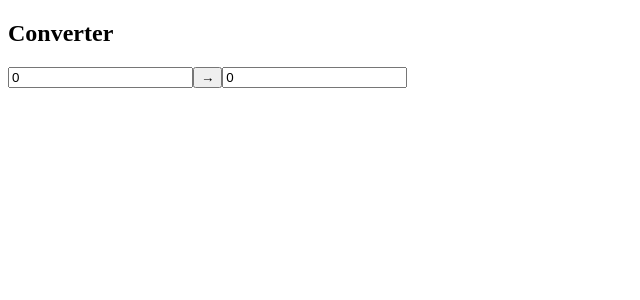
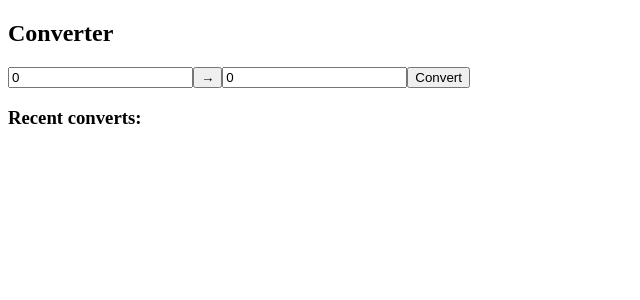
Before and after one commit to slowpokex/react-tasks, a React app: page / in a window 1280 px wide. Shown: the top 300 px of the page, without its empty margins (0-640 px from the left). Built offline with nearby package versions, Linux system fonts and the light colour scheme.

Commit message:
Add some logic

```diff
--- a/src/App/App.js
+++ b/src/App/App.js
@@ -1,6 +1,7 @@
 import React, { Component } from 'react';
 import Header from './components/Header'
-import ConvertForm from './components/ConvertForm'
+import ConvertForm from './components/ConvertForm';
+import HistoryList from './components/HistoryList';
 
 class App extends Component {
 	render() {
@@ -8,6 +9,7 @@ class App extends Component {
 			<div>
 				<Header />
 				<ConvertForm />
+				<HistoryList />
 			</div>
 		);
 	}
--- a/src/App/components/ConvertForm.js
+++ b/src/App/components/ConvertForm.js
@@ -7,6 +7,7 @@ export default class ConvertForm extends Component {
 		this.handleFirstInput = this.handleFirstInput.bind(this);
 		this.handleReverse = this.handleReverse.bind(this);
 		this.handleSecondInput = this.handleSecondInput.bind(this);
+		this.handleConvertClick = this.handleConvertClick.bind(this);
 
 		this.state = {
 			first: 0,
@@ -37,12 +38,17 @@ export default class ConvertForm extends Component {
 		});
 	}
 
+	handleConvertClick() {
+		console.log('Click');
+	}
+
 	render() {
 		return (
 			<div>
 				<input type='text' onChange={ this.handleFirstInput } value={ this.state.first }/>
-                <button onClick={this.handleReverse}>{ !this.state.onReverse ? '→' : '←' }</button>
-                <input type='text' onChange={this.handleSecondInput} value={ this.state.second }/>
+				<button onClick={ this.handleReverse }>{ !this.state.onReverse ? '→' : '←' }</button>
+				<input type='text' onChange={ this.handleSecondInput } value={ this.state.second }/>
+				<button onClick={ this.handleConvertClick }>{ 'Convert' }</button>
 			</div>
 		)
 	}
--- /dev/null
+++ b/src/App/components/HistoryList.js
@@ -0,0 +1,14 @@
+import React, { Component } from 'react';
+
+class HistoryList extends Component {
+    render() {
+        return (
+            <div>
+                <h3>Recent converts:</h3>
+                <ul></ul>
+            </div>
+        );
+    }
+}
+
+export default HistoryList;
```
Also changed, not shown: src/App/components/Element.js (added, +14 -0 lines), server.js (indentation only). Lines whose indentation alone changed are shown as unchanged.
